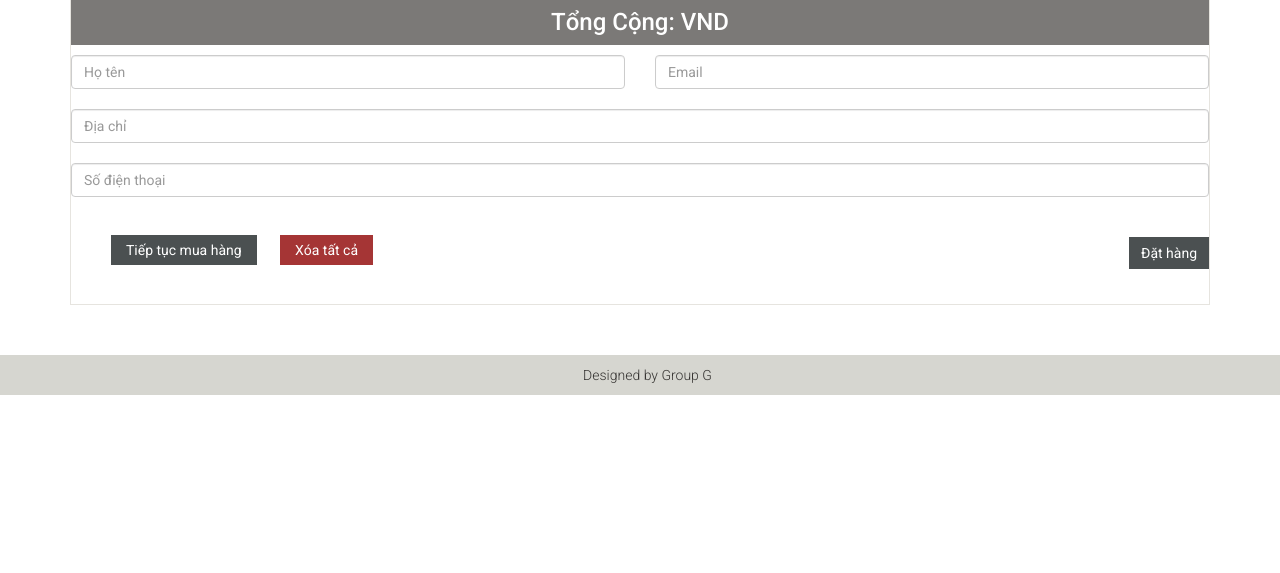
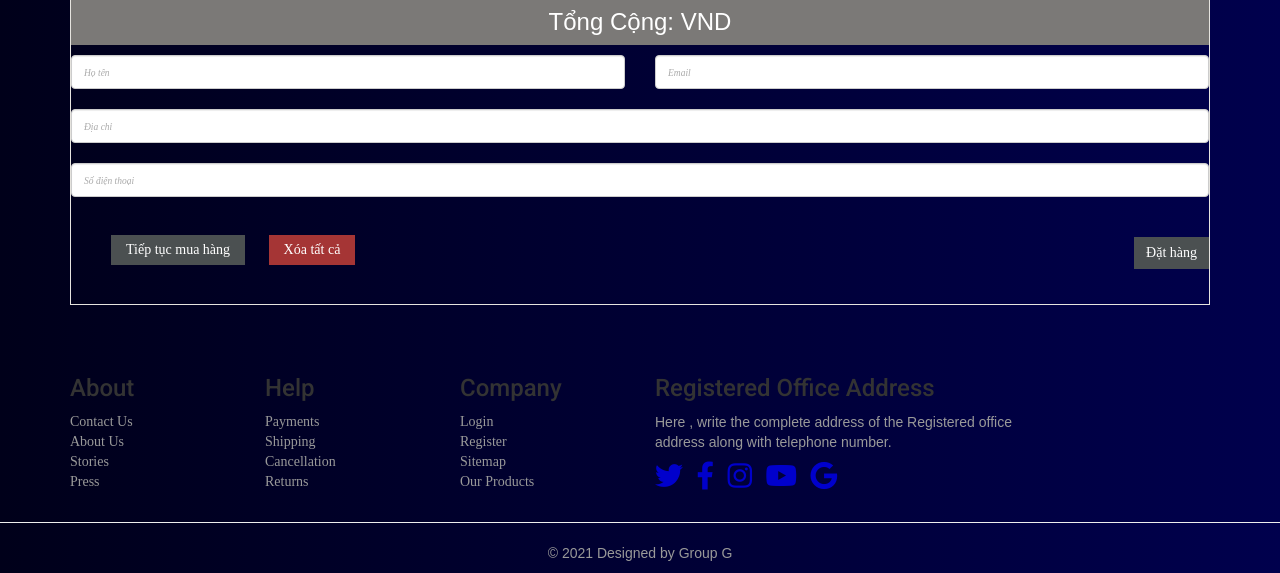
Before and after one commit to sangtruong0317/CDW1_Project, a PHP site: page /cart.php in a window 1280 px wide. Shown: the part 362-935 px from the top of the page. Before the commit the page ends 757 px from the top, so only its background shows below. Run offline with PHP 8.4, Linux system fonts and the light colour scheme; data comes from the database, SQL or seed files in the repository.

Commit message:
update footer

```diff
--- a/css/style.css
+++ b/css/style.css
@@ -2507,3 +2507,43 @@ td.cart_total{
 .contact-info .social-networks ul li a:hover {
     color: #FE980F;
 }
+
+/*  */
+body {
+    background: #ff5f6d;
+    background: -webkit-linear-gradient(to right, #00001a, #00004d);
+    background: linear-gradient(to right, #00001a, #00004d);
+    min-height: 100vh;
+    font-family: 'Sanchez', serif
+}
+
+#button-addon1 {
+    color: #ffc371
+}
+
+i {
+    color: #0000cc;
+    font-size: 20px
+}
+
+.form-control::placeholder {
+    font-size: 0.95rem;
+    color: #aaa;
+    font-style: italic
+}
+
+.form-control.shadow-0:focus {
+    box-shadow: none
+}
+
+.display-3 {
+    font-family: 'Sanchez', serif
+}
+
+p {
+    font-family: 'Tajawal', sans-serif
+}
+
+.lead {
+    font-family: 'Sanchez 200', serif
+}
--- a/form/footer.php
+++ b/form/footer.php
@@ -1,13 +1,63 @@
-<footer id="footer">
-        <!--Footer-->
+<!-- <footer id="footer">
+
 
         <div class="footer-bottom">
             <div class="container">
                 <div class="row">
-                    <!-- <p class="pull-left"><a href="./Login/logout.php">đăng nhập</a></p> -->
                     <p class="pull-center">Designed by Group G</p>
                 </div>
             </div>
         </div>
-    </footer>
-    <!--/Footer-->
+    </footer> -->
+
+
+ <footer class="bg-white">
+     <div class="container py-5">
+         <div class="row py-3">
+             <div class="col-lg-2 col-md-6 mb-4 mb-lg-0">
+                 <h3 class="text-uppercase font-weight-bold mb-4">About</h3>
+                 <ul class="list-unstyled mb-0">
+                     <li class="mb-2"><a href="#" class="text-muted">Contact Us</a></li>
+                     <li class="mb-2"><a href="#" class="text-muted">About Us</a></li>
+                     <li class="mb-2"><a href="#" class="text-muted">Stories</a></li>
+                     <li class="mb-2"><a href="#" class="text-muted">Press</a></li>
+                 </ul>
+             </div>
+             <div class="col-lg-2 col-md-6 mb-4 mb-lg-0">
+                 <h3 class="text-uppercase font-weight-bold mb-4">Help</h3>
+                 <ul class="list-unstyled mb-0">
+                     <li class="mb-2"><a href="#" class="text-muted">Payments</a></li>
+                     <li class="mb-2"><a href="#" class="text-muted">Shipping</a></li>
+                     <li class="mb-2"><a href="#" class="text-muted">Cancellation</a></li>
+                     <li class="mb-2"><a href="#" class="text-muted">Returns</a></li>
+                 </ul>
+             </div>
+             <div class="col-lg-2 col-md-6 mb-4 mb-lg-0">
+                 <h3 class="text-uppercase font-weight-bold mb-4">Company</h3>
+                 <ul class="list-unstyled mb-0">
+                     <li class="mb-2"><a href="#" class="text-muted">Login</a></li>
+                     <li class="mb-2"><a href="#" class="text-muted">Register</a></li>
+                     <li class="mb-2"><a href="#" class="text-muted">Sitemap</a></li>
+                     <li class="mb-2"><a href="#" class="text-muted">Our Products</a></li>
+                 </ul>
+             </div>
+             <div class="col-lg-4 col-md-6 mb-lg-0">
+                 <h3 class="text-uppercase font-weight-bold mb-4">Registered Office Address</h3>
+                 <p class="text-muted mb-4">Here , write the complete address of the Registered office address along with telephone number.</p>
+                 <ul class="list-inline mt-4">
+                     <li class="list-inline-item"><a href="#" target="_blank" title="twitter"><i class="fab fa-2x fa-twitter"></i></a></li>
+                     <li class="list-inline-item"><a href="#" target="_blank" title="facebook"><i class="fab fa-2x fa-facebook-f"></i></a></li>
+                     <li class="list-inline-item"><a href="#" target="_blank" title="instagram"><i class="fab fa-2x fa-instagram"></i></a></li>
+                     <li class="list-inline-item"><a href="#" target="_blank" title="pinterest"><i class="fab fa-2x fa-youtube"></i></a></li>
+                     <li class="list-inline-item"><a href="#" target="_blank" title="vimeo"><i class="fab fa-2x fa-google"></i></a></li>
+                 </ul>
+             </div>
+         </div>
+     </div>
+     <hr class="p-0 m-0 b-0">
+     <div class="bg-light py-2">
+         <div class="container text-center">
+             <p class="text-muted mb-0 py-2">© 2021 Designed by Group G</p>
+         </div>
+     </div>
+ </footer>
```
